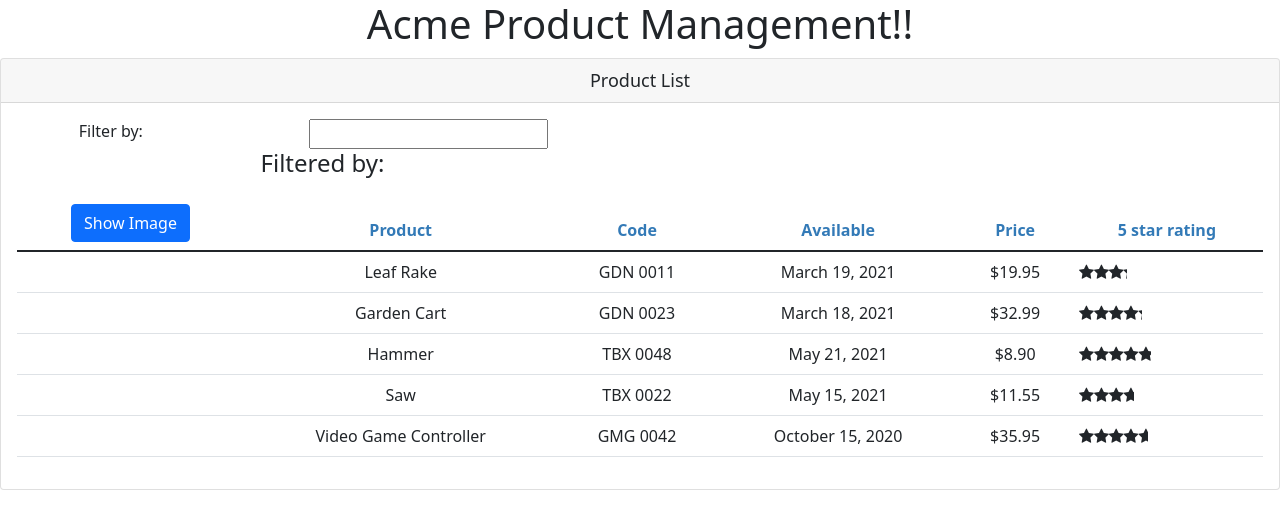
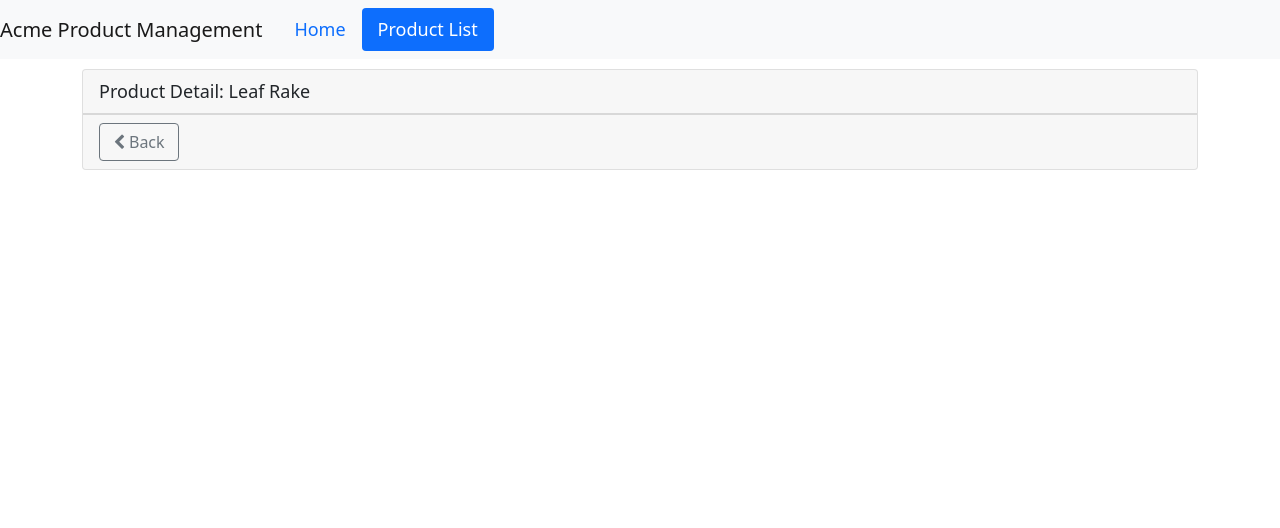
Before and after one commit to stebancadena/Angular-Training, an Angular app: page /products/1 in a window 1280 px wide. Shown: the top 528 px of the page. Built offline with nearby package versions, Linux system fonts and the light colour scheme.

Commit message:
Initial routing of pages and guards for some routes

```diff
--- a/src/app/app.component.html
+++ b/src/app/app.component.html
@@ -1,6 +1,10 @@
-<div style="text-align:center">
-  <h1>
-    {{pageTitle}}!!
-  </h1>
-  <pm-products></pm-products>
+<nav class='navbar navbar-expand navbar-light bg-light'>
+  <a class='navbar-brand'>{{pageTitle}}</a>
+  <ul class='nav nav-pills'>
+    <li><a class='nav-link' routerLinkActive='active' routerLink='/welcome'>Home</a></li>
+    <li><a class='nav-link' routerLinkActive='active' routerLink='/products'>Product List</a></li>
+  </ul>
+</nav>
+<div class='container'>
+  <router-outlet></router-outlet>
 </div>
--- a/src/app/app.module.ts
+++ b/src/app/app.module.ts
@@ -7,18 +7,34 @@
 import { ConvertToSpacesPipe } from './shared/convert-to-spaces.pipe';
 import { StarComponent } from './shared/star.component';
 import { HttpClient, HttpClientModule } from '@angular/common/http';
+import { ProductDetailComponent } from './products/product-detail/product-detail.component';
+import { WelcomeComponent } from './home/welcome.component';
+import { RouterModule } from '@angular/router';
+import { ProductDetailGuard } from './products/product-detail.guard';
 
 @NgModule({
   declarations: [
     AppComponent,
     ProductListComponent,
     ConvertToSpacesPipe,
-    StarComponent
+    StarComponent,
+    ProductDetailComponent,
+    WelcomeComponent
   ],
   imports: [
     BrowserModule,
     FormsModule,
-    HttpClientModule
+    HttpClientModule,
+    RouterModule.forRoot([
+      {path: 'products', component: ProductListComponent},
+      {
+        path: 'products/:id',
+        canActivate: [ProductDetailGuard],
+        component: ProductDetailComponent},
+      {path: 'welcome', component: WelcomeComponent},
+      {path: '', redirectTo: 'welcome', pathMatch: 'full' },
+      {path: '**', redirectTo: 'welcome', pathMatch: 'full' },
+    ])
   ],
   bootstrap: [AppComponent]
 })
--- /dev/null
+++ b/src/app/products/product-detail.guard.ts
@@ -0,0 +1,23 @@
+import { Injectable } from '@angular/core';
+import { ActivatedRouteSnapshot, CanActivate, Router, RouterStateSnapshot, UrlTree } from '@angular/router';
+import { Observable } from 'rxjs';
+
+@Injectable({
+  providedIn: 'root'
+})
+export class ProductDetailGuard implements CanActivate {
+
+  constructor(private router: Router){}
+
+  canActivate(
+    route: ActivatedRouteSnapshot,
+    state: RouterStateSnapshot): Observable<boolean | UrlTree> | Promise<boolean | UrlTree> | boolean | UrlTree {
+      const id = Number(route.paramMap.get('id'));
+      if(isNaN(id) || id < 1){
+        alert('Invalid product id')
+        this.router.navigate(['/products']);
+        return false;
+      }
+    return true;
+  }
+}
--- /dev/null
+++ b/src/app/products/product-detail/product-detail.component.html
@@ -0,0 +1,13 @@
+<div class='card'>
+    <div class='card-header'>
+      {{pageTitle + ': ' + product?.productName}}
+    </div>
+
+    <div class='card-footer'>
+        <button class='btn btn-outline-secondary'
+                style='width:80px'
+                (click)='onBack()'>
+          <i class='fa fa-chevron-left'></i> Back
+        </button>
+      </div>
+</div>
--- /dev/null
+++ b/src/app/products/product-detail/product-detail.component.ts
@@ -0,0 +1,37 @@
+import { Component, OnInit } from '@angular/core';
+import { ActivatedRoute, Router } from '@angular/router';
+import { IProduct } from '../product';
+import { ProductService } from '../product.service';
+
+@Component({
+  selector: 'pm-product-detail',
+  templateUrl: './product-detail.component.html',
+  styleUrls: ['./product-detail.component.css']
+})
+export class ProductDetailComponent implements OnInit {
+  pageTitle: string = "Product Detail";
+  errorMessage = '';
+  product: IProduct | undefined;
+
+  constructor(private route: ActivatedRoute,
+              private router: Router,
+              private productService: ProductService) { }
+
+  ngOnInit(): void {
+    const id = Number(this.route.snapshot.paramMap.get('id'));
+    if (id) {
+      this.getProduct(id);
+    }
+  }
+
+  getProduct(id: number): void {
+    this.productService.getProduct(id).subscribe({
+      next: product => this.product = product,
+      error: err => this.errorMessage = err
+    });
+  }
+
+  onBack(): void {
+    this.router.navigate(['/products']);
+  }
+}
--- a/src/app/products/product-list.component.html
+++ b/src/app/products/product-list.component.html
@@ -41,7 +41,11 @@
                                 [style.margin.px]="imageMargin"
                             >
                         </td>
-                        <td>{{product.productName}}</td>
+                        <td>
+                            <a [routerLink]="['/products', product.productId]">
+                                {{ product.productName }}
+                            </a>
+                        </td>
                         <td>{{product.productCode | convertToSpaces:'-'}}</td>
                         <td>{{product.releaseDate}}</td>
                         <td>{{product.price | currency:'USD':'symbol':'1.2-2'}}</td>
```
Also changed, not shown: src/app/products/product-detail/product-detail.component.css (added), 2 other files (tests, documents, lock files or other folders).
